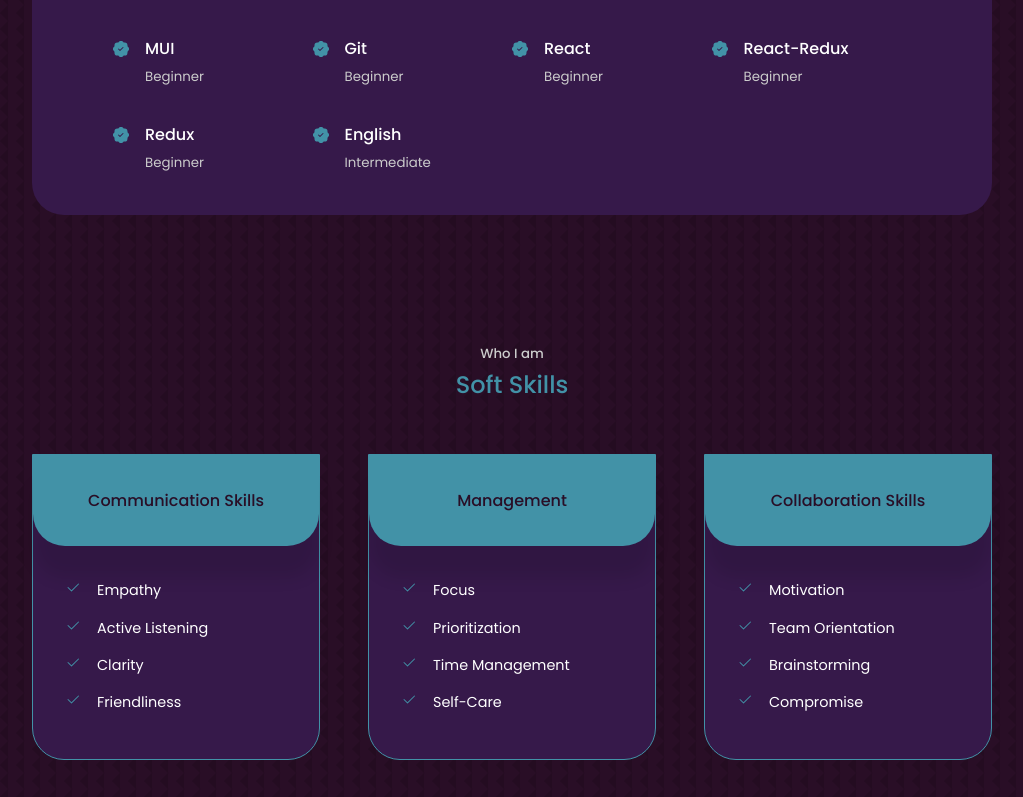
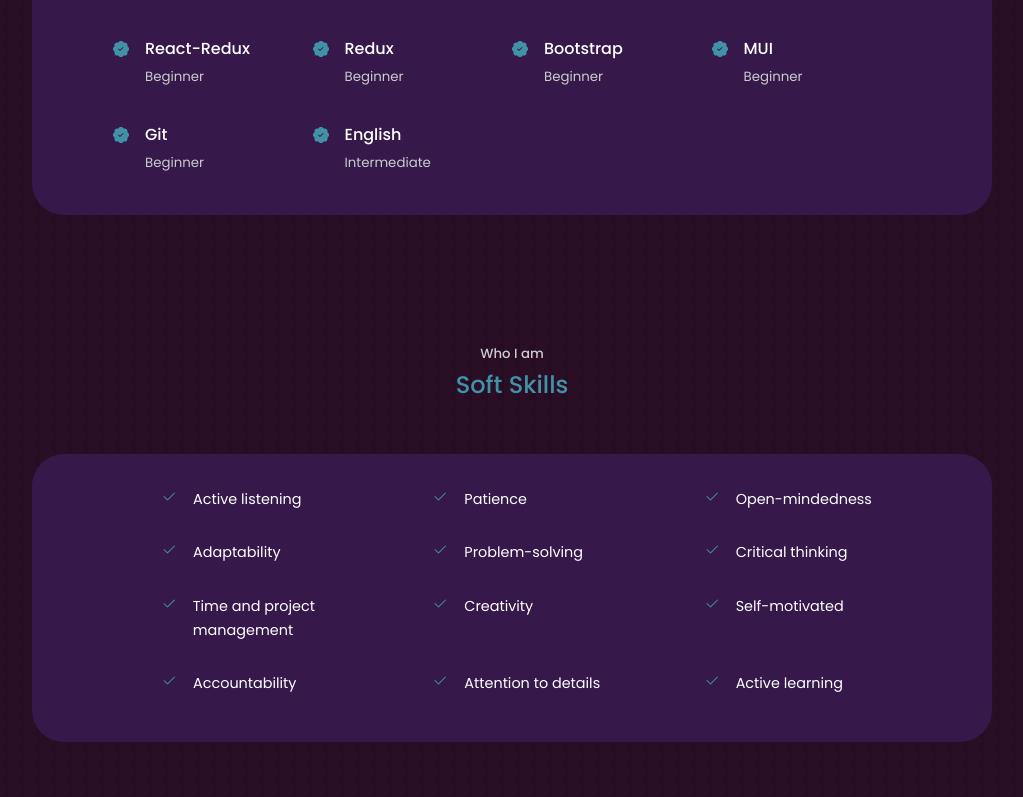
Before and after one commit to YuliyaSi/portfolio-react, a React (Create React App) app: page / in a window 1280 px wide. Shown: the part 2043-2840 px from the top of the page, without its empty margins (128-1151 px from the left). Built offline with nearby package versions, Linux system fonts and the light colour scheme.

Commit message:
color changes

```diff
--- a/src/components/Experience/Experience.jsx
+++ b/src/components/Experience/Experience.jsx
@@ -41,6 +41,30 @@
                         <article className={'experience__details'}>
                             <BsFillPatchCheckFill className={'experience__details-icon'}/>
                             <div>
+                                <h4>React</h4>
+                                <small className={'text-light'}>Beginner</small>
+                            </div>
+                        </article>
+
+                        <article className={'experience__details'}>
+                            <BsFillPatchCheckFill className={'experience__details-icon'}/>
+                            <div>
+                                <h4>React-Redux</h4>
+                                <small className={'text-light'}>Beginner</small>
+                            </div>
+                        </article>
+
+                        <article className={'experience__details'}>
+                            <BsFillPatchCheckFill className={'experience__details-icon'}/>
+                            <div>
+                                <h4>Redux</h4>
+                                <small className={'text-light'}>Beginner</small>
+                            </div>
+                        </article>
+
+                        <article className={'experience__details'}>
+                            <BsFillPatchCheckFill className={'experience__details-icon'}/>
+                            <div>
                                 <h4>Bootstrap</h4>
                                 <small className={'text-light'}>Beginner</small>
                             </div>
@@ -65,30 +89,6 @@
                         <article className={'experience__details'}>
                             <BsFillPatchCheckFill className={'experience__details-icon'}/>
                             <div>
-                                <h4>React</h4>
-                                <small className={'text-light'}>Beginner</small>
-                            </div>
-                        </article>
-
-                        <article className={'experience__details'}>
-                            <BsFillPatchCheckFill className={'experience__details-icon'}/>
-                            <div>
-                                <h4>React-Redux</h4>
-                                <small className={'text-light'}>Beginner</small>
-                            </div>
-                        </article>
-
-                        <article className={'experience__details'}>
-                            <BsFillPatchCheckFill className={'experience__details-icon'}/>
-                            <div>
-                                <h4>Redux</h4>
-                                <small className={'text-light'}>Beginner</small>
-                            </div>
-                        </article>
-
-                        <article className={'experience__details'}>
-                            <BsFillPatchCheckFill className={'experience__details-icon'}/>
-                            <div>
                                 <h4>English</h4>
                                 <small className={'text-light'}>Intermediate</small>
                             </div>
--- a/src/components/SoftSkills/SoftSkills.css
+++ b/src/components/SoftSkills/SoftSkills.css
@@ -1,33 +1,22 @@
-.soft__container {
-    display: grid;
-    grid-template-columns: repeat(3, 1fr);
-    gap: 3rem;
-}
 .soft {
     background: var(--color-bg-variant);
-    border-radius: 0 0 2rem 2rem;
-    border: 1px solid var(--color-primary);
+    border-radius: 2rem;
+    border: 1px solid transparent;
     height: fit-content;
     transition: var(--transition);
+    display: grid;
+    grid-template-columns: 1fr;
 }
 .soft:hover {
     background: transparent;
     border-color: var(--color-primary-variant);
     cursor: default;
 }
-.soft__head {
-    background: var(--color-primary);
-    padding: 2rem;
-    border-radius: 0 0 2rem 2rem;
-    box-shadow: 0 2rem 1rem rgba(0, 0, 0, 0.1);
-}
-.soft__head > h3 {
-    color: var(--color-bg);
-    font-size: 1rem;
-    text-align: center;
-}
 .soft__list {
-    padding: 2rem;
+    padding: 2rem 2rem 2rem 8rem;
+    display: grid;
+    grid-template-columns: repeat(3, 1fr);
+    gap: 1rem;
 }
 .soft__list li {
     display: flex;
@@ -44,19 +33,23 @@
 
 /* === Media queries (medium devices) === */
 @media screen and (max-width: 1024px) {
-    .soft__container {
-        grid-template-columns: 1fr 1fr;
-        gap: 2rem;
-    }
     .soft {
         height: auto;
+    }
+    .soft__list li {
+        height: 2rem;
+        margin-bottom: 0.5rem;
+    }
+    .soft__list {
+        padding-left: 5rem;
     }
 }
 
 /* === Media queries (small devices) === */
 @media screen and (max-width: 600px) {
-    .soft__container {
+    .soft__list {
         grid-template-columns: 1fr;
-        gap: 1.5rem;
+        gap: 1rem;
+        padding: 2rem 2rem 2rem 5rem;
     }
 }
--- a/src/components/SoftSkills/SoftSkills.jsx
+++ b/src/components/SoftSkills/SoftSkills.jsx
@@ -1,6 +1,7 @@
 import React from 'react';
 import "./SoftSkills.css"
 import {BsCheck2} from "react-icons/bs";
+import {softSkills} from "../../data";
 
 const SoftSkills = () => {
     return (
@@ -8,77 +9,16 @@
             <h5>Who I am</h5>
             <h2>Soft Skills</h2>
 
-            <div className="container soft__container">
+            <div className="container">
                 <article className="soft">
-                    <div className="soft__head">
-                        <h3>Communication Skills</h3>
-                    </div>
+
                     <ul className="soft__list">
-                        <li>
+                        {softSkills.map((i, ind) => <li key={ind}>
                             <BsCheck2 className={'soft__list-icon'}/>
-                            <p>Empathy</p>
-                        </li>
-                        <li>
-                            <BsCheck2 className={'soft__list-icon'}/>
-                            <p>Active Listening</p>
-                        </li>
-                        <li>
-                            <BsCheck2 className={'soft__list-icon'}/>
-                            <p>Clarity</p>
-                        </li>
-                        <li>
-                            <BsCheck2 className={'soft__list-icon'}/>
-                            <p>Friendliness</p>
-                        </li>
+                            <p>{i}</p>
+                        </li>)}
                     </ul>
-                </article>
 
-                <article className="soft">
-                    <div className="soft__head">
-                        <h3>Management</h3>
-                    </div>
-                    <ul className="soft__list">
-                        <li>
-                            <BsCheck2 className={'soft__list-icon'}/>
-                            <p>Focus</p>
-                        </li>
-                        <li>
-                            <BsCheck2 className={'soft__list-icon'}/>
-                            <p>Prioritization</p>
-                        </li>
-                        <li>
-                            <BsCheck2 className={'soft__list-icon'}/>
-                            <p>Time Management</p>
-                        </li>
-                        <li>
-                            <BsCheck2 className={'soft__list-icon'}/>
-                            <p>Self-Care</p>
-                        </li>
-                    </ul>
-                </article>
-
-                <article className="soft">
-                    <div className="soft__head">
-                        <h3>Collaboration Skills</h3>
-                    </div>
-                    <ul className="soft__list">
-                        <li>
-                            <BsCheck2 className={'soft__list-icon'}/>
-                            <p>Motivation</p>
-                        </li>
-                        <li>
-                            <BsCheck2 className={'soft__list-icon'}/>
-                            <p>Team Orientation</p>
-                        </li>
-                        <li>
-                            <BsCheck2 className={'soft__list-icon'}/>
-                            <p>Brainstorming</p>
-                        </li>
-                        <li>
-                            <BsCheck2 className={'soft__list-icon'}/>
-                            <p>Compromise</p>
-                        </li>
-                    </ul>
                 </article>
             </div>
         </section>
--- a/src/data.js
+++ b/src/data.js
@@ -25,7 +25,7 @@
         image: IMG3,
         title: 'React Porfolio with EmailjsAPI',
         github: 'https://github.com/YuliyaSi/portfolio-react',
-        demo: ''
+        demo: 'https://yuliyasidarenka-cv.netlify.app/'
     },
     {
         id: 4,
@@ -49,3 +49,5 @@
         demo: ''
     },
 ];
+
+export const softSkills = ['Active listening', 'Patience', 'Open-mindedness', 'Adaptability', 'Problem-solving', 'Critical thinking', 'Time and project management', 'Creativity', 'Self-motivated', 'Accountability', 'Attention to details', 'Active learning']
```
